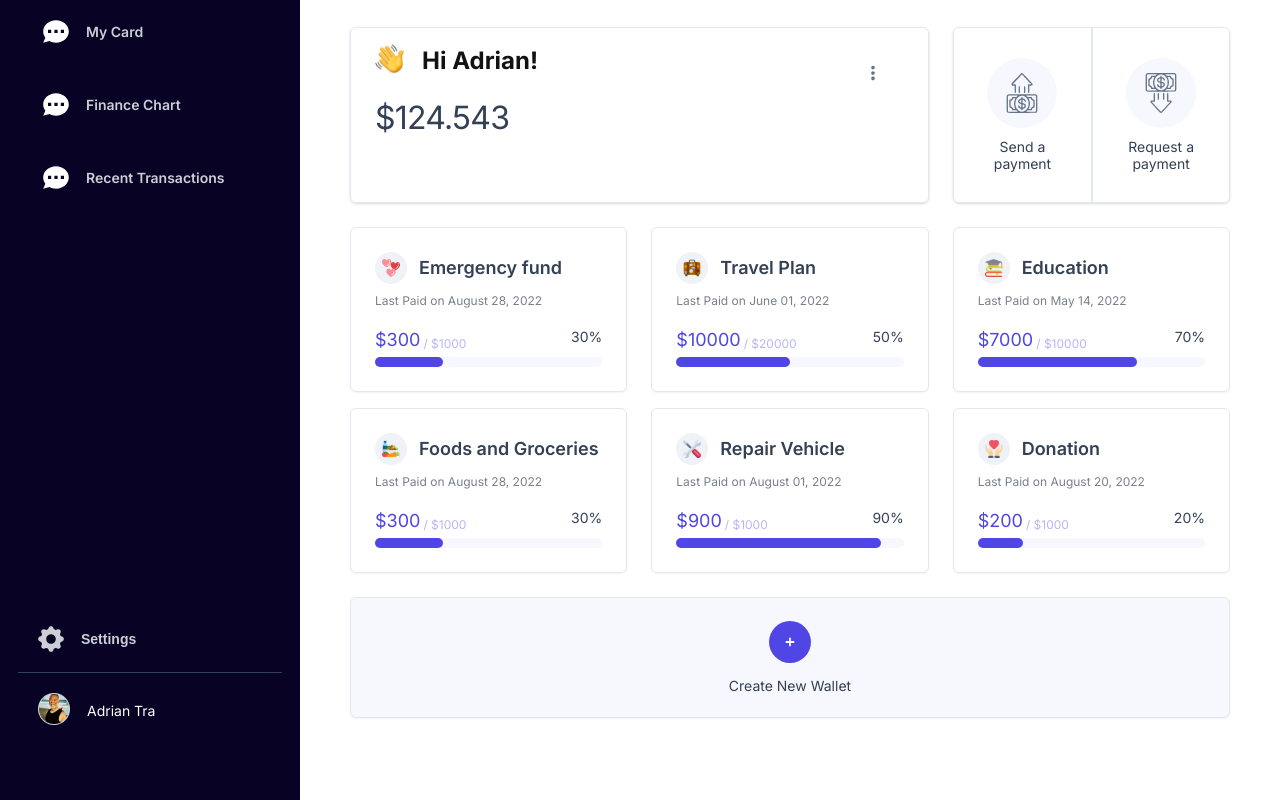
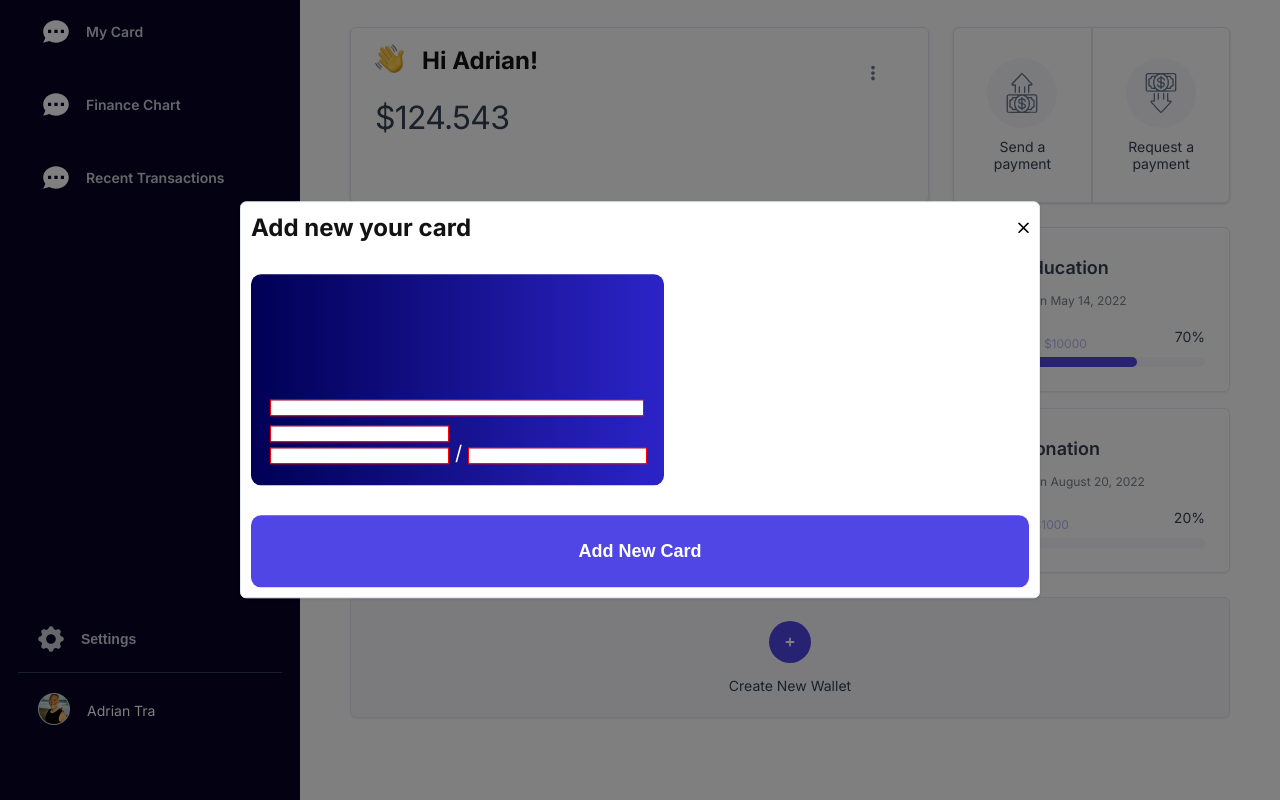
Before and after one commit to bogdan-ryzhko/ringku, a React (Create React App) app: page /my-wallet in a window 1280 px wide. Both pictures are taken after a click on the button 790 px from the left and 820 px from the top of the page. Shown: the part 178-978 px from the top of the page. Built offline with nearby package versions, Linux system fonts and the light colour scheme.

Commit message:
add modal windwo for add new card

```diff
--- a/src/components/myWallet/create-wallet/CreateWallet.jsx
+++ b/src/components/myWallet/create-wallet/CreateWallet.jsx
@@ -1,16 +1,22 @@
 import React from "react";
+import NewCard from "./NewCard";
 
 const CreateWallet = () => {
+	function addNewCard() {
+		const backdrop = document.querySelector('.backdrop');
+		backdrop.classList.remove('is-hidden');
+	}
 	return (
 		<section className=" section section__create-wallet">
 			<div className="container">
 				<div className="create-wallet__inner">
-					<button className="create-wallet__btn">
+					<button onClick={addNewCard} className="create-wallet__btn">
 						<img src="../images/create-wallet/create-wallet.svg" alt="" />
 					</button>
 					<p className="create-wallet__descr">Create New Wallet</p>
 				</div>
 			</div>
+			<NewCard />
 		</section>
 	)
 }
--- /dev/null
+++ b/src/components/myWallet/create-wallet/NewCard.jsx
@@ -0,0 +1,29 @@
+import React from "react";
+import NewCardBody from "./NewCardBody";
+
+const NewCard = () => {
+	function onCloseModal() {
+		const backdrop = document.querySelector('.backdrop');
+		backdrop.classList.add('is-hidden');
+	}
+
+	function getInfoCard() {
+
+	}
+	return (
+			<div className="backdrop is-hidden" data-modal="false">
+				<div className="new-card">
+					<div className="new-card__top">
+						<h2 className="new-card__title">Add new your card</h2>
+						<button onClick={onCloseModal} className="button__close-modal">
+							<img src="../../../images/create-wallet/close-modal-btn.svg" alt="button close" />
+						</button>
+					</div>
+					<NewCardBody />
+					<button onClick={getInfoCard} className="add-new-card__button">Add New Card</button>
+				</div>
+			</div>
+	)
+}
+
+export default NewCard;
--- /dev/null
+++ b/src/components/myWallet/create-wallet/NewCardBody.jsx
@@ -0,0 +1,21 @@
+import React from "react";
+
+const NewCardBody = () => {
+	return (
+		<div className="new-card__body">
+			<div className="card-number">
+				<input type="number" maxLength={16} className="card-number__input" id="1" />
+			</div>
+			<div className="card__footer">
+				<input className="card-name" type="text" id="holder" />
+				<div className="card-date">
+					<input className="card-date__input" type="text" id="" />
+					<span>/</span>
+					<input className="card-date__input" type="text" id="" />
+				</div>
+			</div>
+		</div>
+	)
+}
+
+export default NewCardBody;
--- a/src/styles/styles-components/_create-wallet.scss
+++ b/src/styles/styles-components/_create-wallet.scss
@@ -26,3 +26,112 @@
     margin-bottom: 14px;
   }
 }
+
+.backdrop {
+  padding: 15px;
+  position: fixed;
+  top: 0;
+  left: 0;
+  width: 100%;
+  height: 100%;
+  background-color: rgba(0, 0, 0, 0.5);
+  opacity: 1;
+  visibility: visible;
+  transition: all 0.5s ease;
+}
+
+.backdrop.is-hidden {
+  opacity: 0;
+  visibility: hidden;
+  pointer-events: none;
+  padding: 10px;
+}
+
+.new-card {
+  width: 500px;
+  max-width: 100%;
+  position: fixed;
+  top: 50%;
+  left: 50%;
+  transform: translate(-50%, -50%);
+  border: 1px solid #e2e8f0;
+  box-shadow: 0px 1px 3px rgba(16, 24, 40, 0.1),
+    0px 1px 2px rgba(16, 24, 40, 0.06);
+  border-radius: 6px;
+  padding: 10px;
+  background-color: #fff;
+
+  @media screen and (min-width: 1000px) {
+    width: 800px;
+  }
+}
+
+.new-card__top {
+  display: flex;
+  justify-content: space-between;
+  align-items: center;
+  margin-bottom: 30px;
+}
+
+.new-card__body {
+  position: relative;
+  max-width: 413px;
+  width: 100%;
+  height: 211px;
+  background: rgb(44, 35, 200);
+  background: linear-gradient(
+    90deg,
+    rgba(0, 0, 85, 1) 0%,
+    rgba(44, 35, 200, 1) 100%
+  );
+  border-radius: 10px;
+  margin-bottom: 30px;
+}
+
+.card-number {
+  position: absolute;
+  left: 20px;
+  bottom: 70px;
+  min-width: 90%;
+}
+
+.card-number__input {
+  width: 100%;
+  outline: 1px solid red;
+  border: none;
+}
+
+.card__footer {
+  position: absolute;
+  left: 20px;
+  bottom: 20px;
+}
+
+.card-date__input,
+.card-name {
+  outline: 1px solid red;
+  border: none;
+}
+
+.card-date {
+  & > span {
+    display: inline-block;
+    color: #fff;
+    font-size: 20px;
+    margin: 0 7px;
+  }
+}
+
+.add-new-card__button {
+  display: flex;
+  align-items: center;
+  justify-content: center;
+  width: 100%;
+  padding: 20px;
+  background-color: $brand-color;
+  color: #fff;
+  font-weight: 600;
+  font-size: 18px;
+  line-height: calc(18 / 10);
+  border-radius: 10px;
+}
```
Also changed, not shown: public/images/create-wallet/close-modal-btn.svg (added), src/images/create-wallet/close-modal-btn.svg (added).
